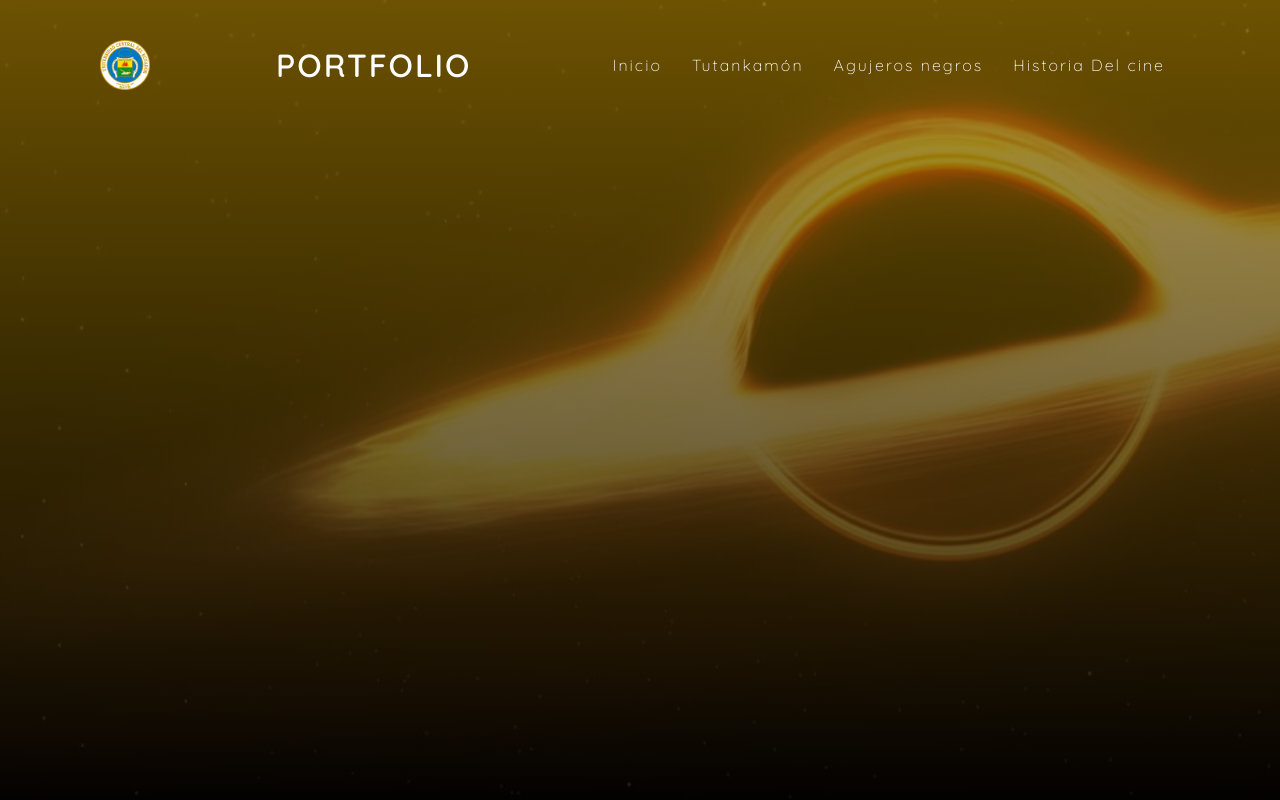
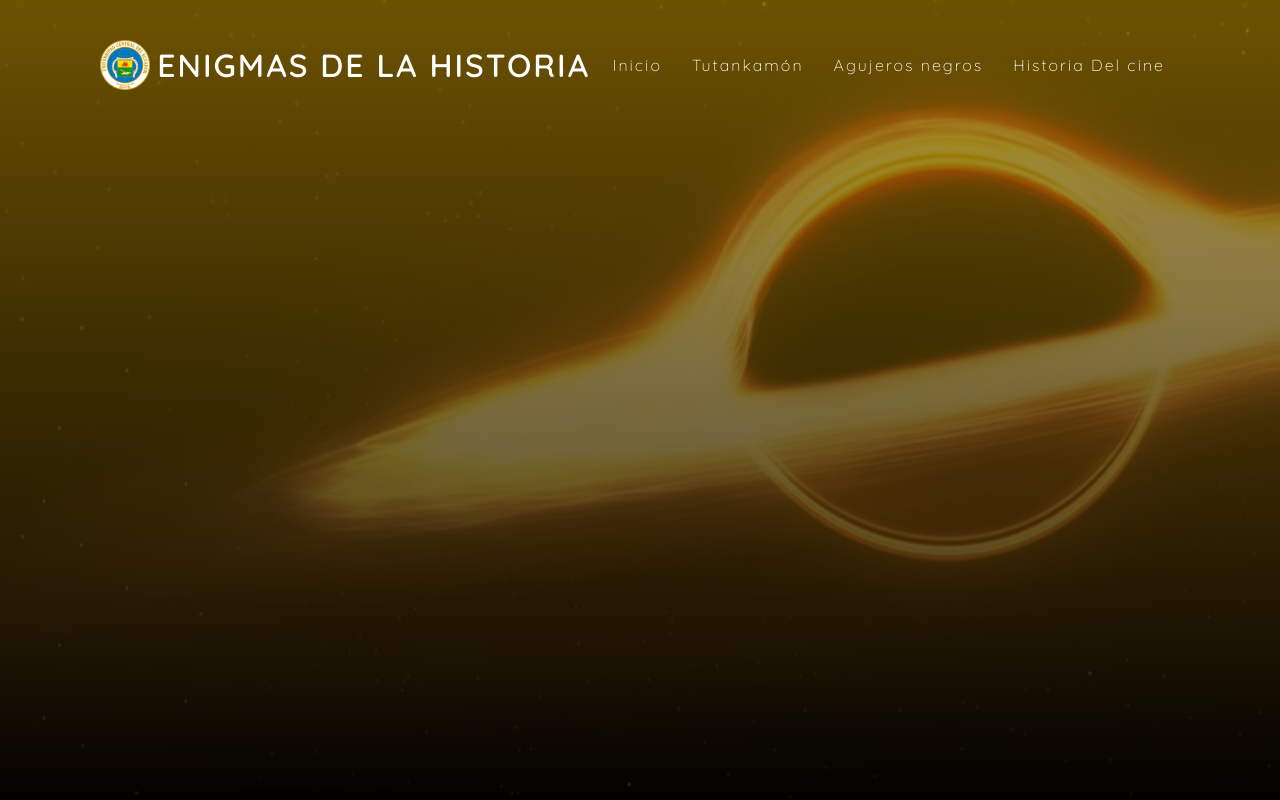
Before and after one commit to Donmacgrego123/Proyecto-Ova, a plain HTML site: page agujero.html in a window 1280 px wide. Shown: the top 800 px of the page. Drawn offline with Linux system fonts and the light colour scheme.

Commit message:
Update agujero.html

```diff
--- a/agujero.html
+++ b/agujero.html
@@ -12,7 +12,7 @@
 
 <header>
 	<img src="Imagen/sello.jpg" class="img">
-	<a href="" class="logo"><span></span>Portfolio</a>
+	<a href="" class="logo"><span></span>Enigmas de la Historia</a>
 	<ul>
 		<li><a href="index.html">Inicio</a></li>
 		<li><a href="tuta.html">Tutankamón</a></li>
```
